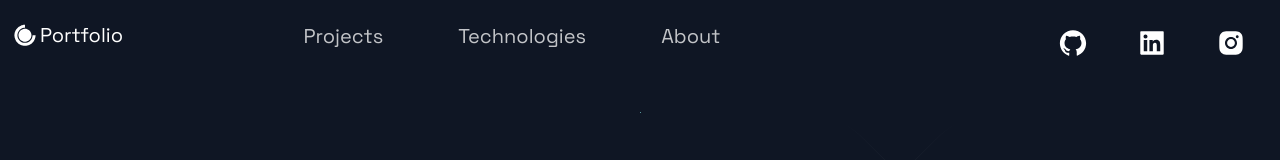
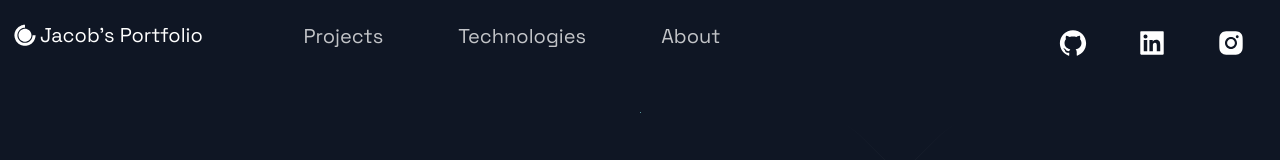
Before and after one commit to jgil325/portfolio_website, a Next.js app: page / in a window 1280 px wide. Shown: the top 160 px of the page. Built offline with nearby package versions, Linux system fonts and the light colour scheme.

Commit message:
changed header name

```diff
--- a/src/components/Header/Header.js
+++ b/src/components/Header/Header.js
@@ -25,7 +25,7 @@
             marginBottom: "20px",
           }}
         >
-          <DiCssdeck size="3rem" /> <Span>Portfolio</Span>
+          <DiCssdeck size="3rem" /> <Span>Jacob's Portfolio</Span>
         </a>
       </Link>
     </Div1>
```
